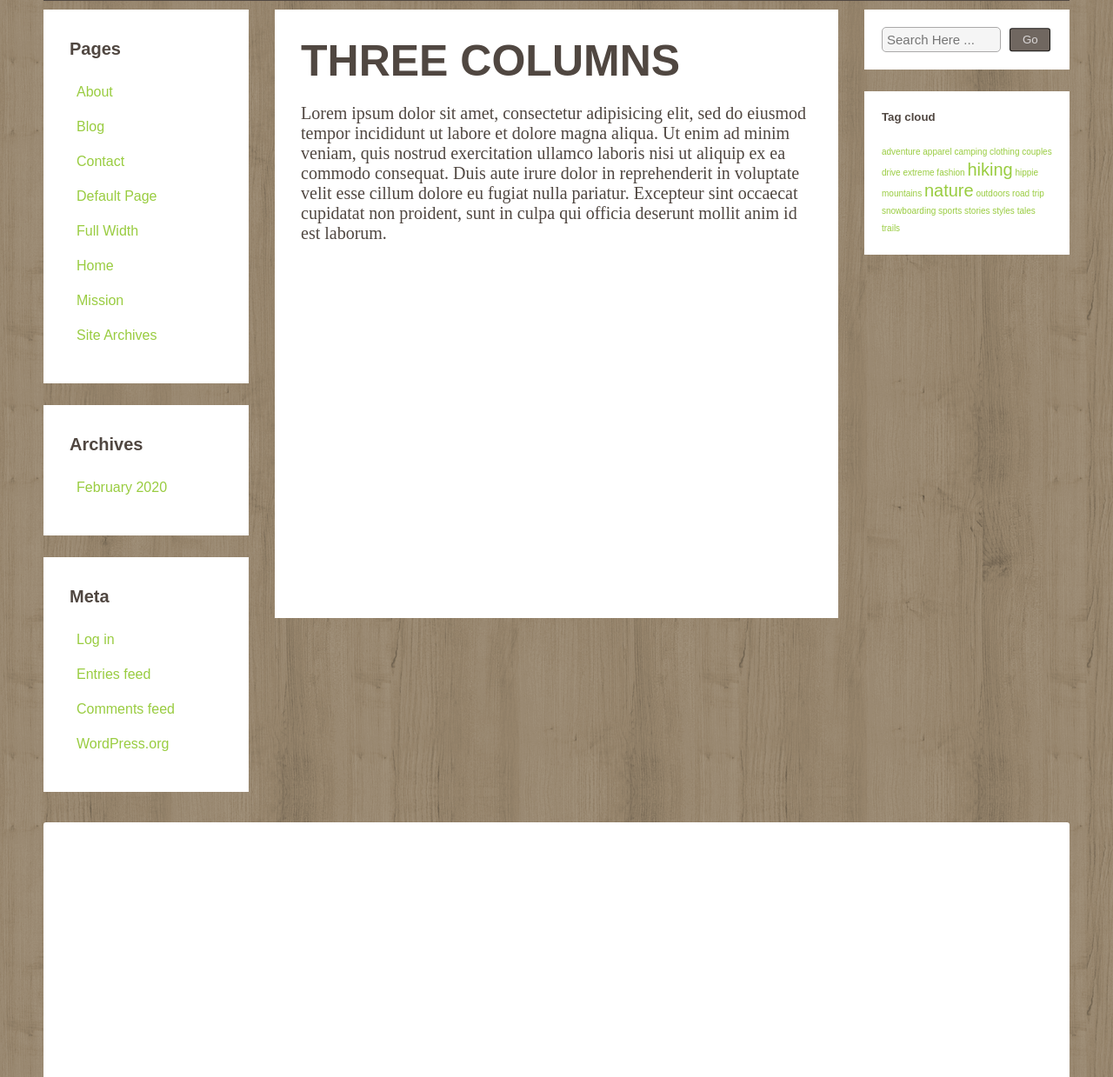
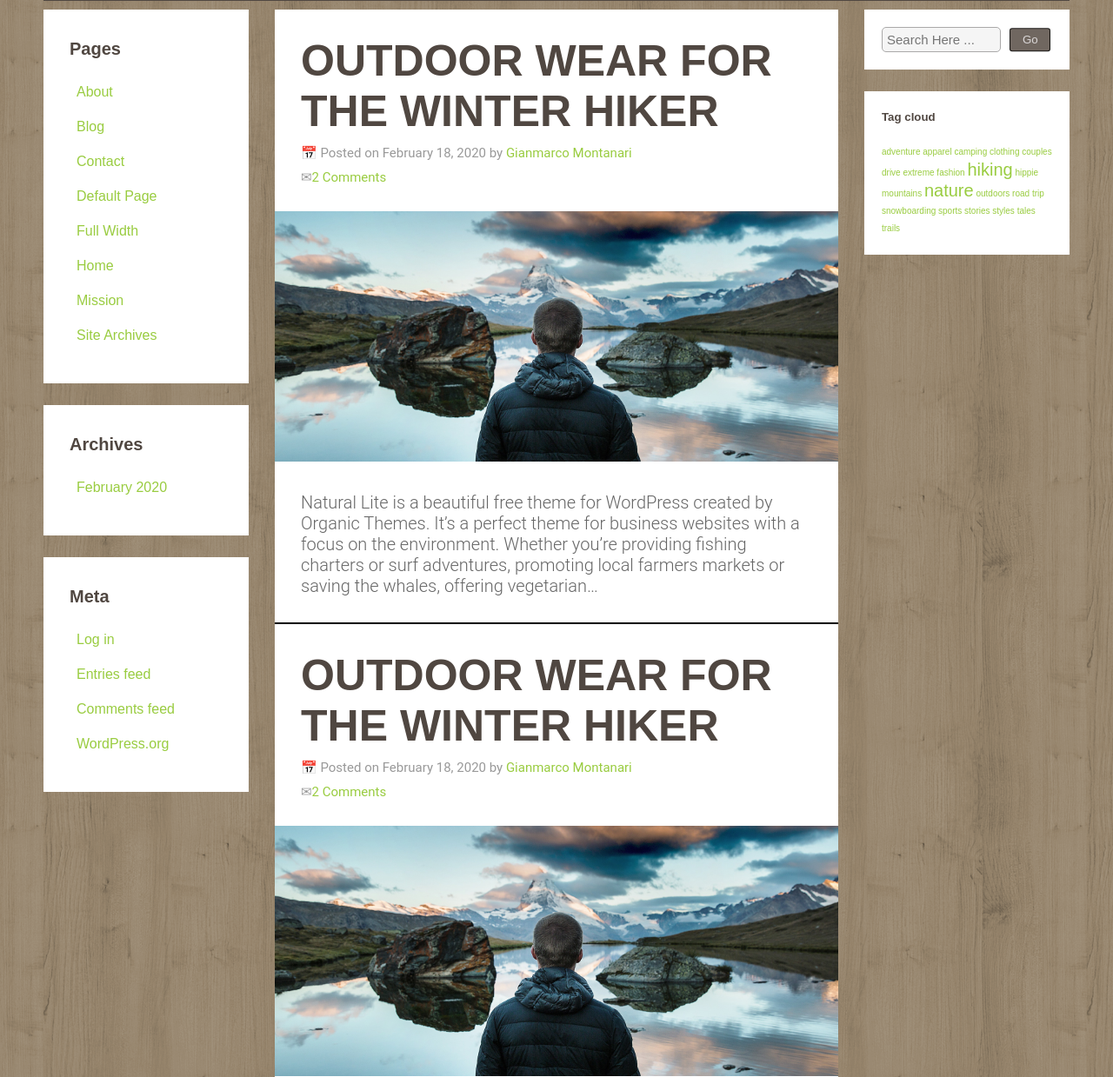
Before and after one commit to GimmikZart/htmlcss-wp, a plain HTML site: page index.html in a window 1280 px wide. Shown: the part 289-1528 px from the top of the page at 87% size. Drawn offline with Linux system fonts and the light colour scheme.

Commit message:
Contenuto colonna centrale

```diff
--- a/css/style.css
+++ b/css/style.css
@@ -8,6 +8,8 @@
 }
 
 @import url('https://fonts.googleapis.com/css?family=Montserrat&display=swap');
+
+@import url('https://fonts.googleapis.com/css?family=Roboto&display=swap');
 
 /* REGOLE PRINCIPALI   */
 body {
@@ -154,29 +156,65 @@ aside {
 section {
 
   width: 60%;
-  height: 700px;
   float:left;
   padding: 0 30px 0 30px;
   border-radius: 2px;
-
 }
 
-#section {
+.section {
   background-color: white;
   width: 100%;
   height: 100%;
   font-size: 20px;
   color: #504741;
-  padding: 30px;
 }
 
-#section h5 {
-  padding-bottom: 20px;
+
+
+.section h5 {
+  padding: 30px 30px 10px 30px;
   font-size: 50px;
   font-family: "Montserrat",sans-serif;
   font-weight: bolder;
+}
+
+.crediti {
+  padding-left: 30px;
+}
+
+.crediti p, .commenti p {
+  font-size: 15px;
+  color: #999999;
+  font-family: "Roboto",sans-serif;
+}
+
+.section a {
+  color: #99cc40;
+  text-decoration: none;
 
 }
+
+.commenti {
+  padding: 10px 30px 30px 30px;
+  }
+
+section img {
+  width: 100%;
+}
+
+.section #paragrafi {
+  font-family: "Roboto",sans-serif;
+  color: #666666;
+  padding-bottom: 20px;
+  font-size: 20px;;
+  font-weight: 300;
+  padding: 30px;
+  border-bottom: 2px solid black;
+}
+
+
+
+
 
 
             /* COLONNA DESTRA */
--- a/index.html
+++ b/index.html
@@ -1,5 +1,5 @@
 <!DOCTYPE html>
-<html lang="en" dir="ltr">
+<html lang="it" dir="ltr">
   <head>
     <meta charset="utf-8">
     <title>Wordpress</title>
@@ -69,12 +69,60 @@
       <!-- centro -->
       <section>
         <!-- contenitore per padding -->
-        <div id="section">
-          <h5>THREE COLUMNS</h5>
-          <p>Lorem ipsum dolor sit amet, consectetur adipisicing elit, sed do eiusmod tempor incididunt ut labore et dolore magna aliqua. Ut enim ad minim veniam, quis nostrud exercitation ullamco laboris nisi ut aliquip ex ea commodo consequat. Duis aute irure dolor in reprehenderit in voluptate velit esse cillum dolore eu fugiat nulla pariatur. Excepteur sint occaecat cupidatat non proident, sunt in culpa qui officia deserunt mollit anim id est laborum.</p>
+        <div class="section">
+          <h5>OUTDOOR WEAR FOR THE WINTER HIKER</h5>
+          <div class="crediti">
+            <p>
+              	&#128197; Posted on February 18, 2020 by
+              <a href="">Gianmarco Montanari</a>
+            </p>
+          </div>
+          <div class="commenti">
+            <p>
+              &#9993;<a href="">2 Comments</a>
+            </p>
+          </div>
+          <img src="img/paesaggiouomo.jpg" alt="foto paesaggio">
+          <p id="paragrafi">Natural Lite is a beautiful free theme for WordPress created by Organic Themes. It’s a perfect theme for business websites with a focus on the environment. Whether you’re providing fishing charters or surf adventures, promoting local farmers markets or saving the whales, offering vegetarian…</p>
 
         </div>
+        <div class="section">
+          <h5>OUTDOOR WEAR FOR THE WINTER HIKER</h5>
+          <div class="crediti">
+            <p>
+              	&#128197; Posted on February 18, 2020 by
+              <a href="">Gianmarco Montanari</a>
+            </p>
+          </div>
+          <div class="commenti">
+            <p>
+              &#9993;<a href="">2 Comments</a>
+            </p>
+          </div>
 
+          <img src="img/paesaggiouomo.jpg" alt="foto paesaggio">
+          <p id="paragrafi">Natural Lite is a beautiful free theme for WordPress created by Organic Themes. It’s a perfect theme for business websites with a focus on the environment. Whether you’re providing fishing charters or surf adventures, promoting local farmers markets or saving the whales, offering vegetarian…</p>
+
+        </div>
+        <div class="section">
+          <h5>OUTDOOR WEAR FOR THE WINTER HIKER</h5>
+          <div class="crediti">
+            <p>
+              	&#128197; Posted on February 18, 2020 by
+              <a href="">Gianmarco Montanari</a>
+            </p>
+          </div>
+          <div class="commenti">
+            <p>
+              &#9993;<a href="">2 Comments</a>
+            </p>
+          </div>
+          <img src="img/paesaggiouomo.jpg" alt="foto paesaggio">
+          <p id="paragrafi">Natural Lite is a beautiful free theme for WordPress created by Organic Themes. It’s a perfect theme for business websites with a focus on the environment. Whether you’re providing fishing charters or surf adventures, promoting local farmers markets or saving the whales, offering vegetarian…</p>
+
+
+
+        </div>
 
 
       </section>
```
Also changed, not shown: img/paesaggiouomo.jpg (added).
